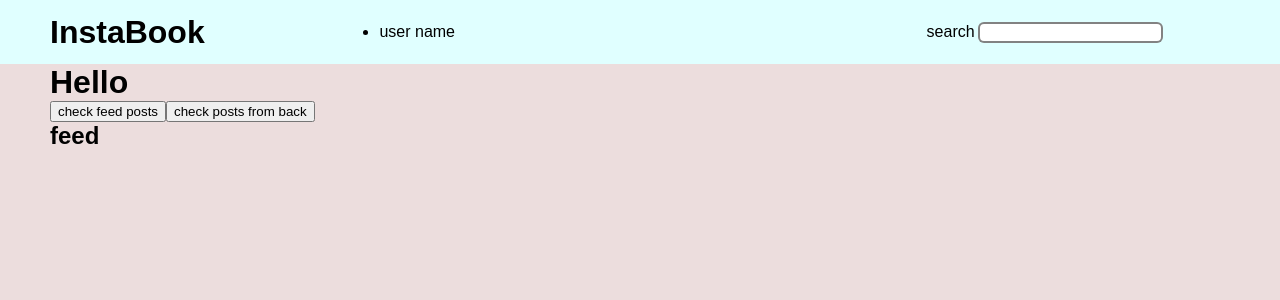
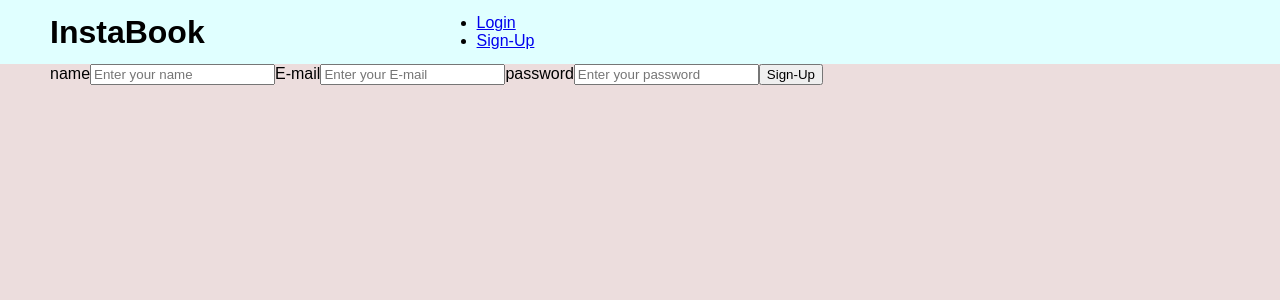
Before and after one commit to Almogbb/InstaBook---WiP, a React (Create React App) app: page /signup in a window 1280 px wide. Shown: the top 300 px of the page. Built offline with nearby package versions, Linux system fonts and the light colour scheme; no server answers.

Commit message:
createUser and guestUser

```diff
--- a/package.json
+++ b/package.json
@@ -11,6 +11,7 @@
     "react": "^18.2.0",
     "react-dom": "^18.2.0",
     "react-redux": "^8.0.2",
+    "react-router-dom": "^6.3.0",
     "react-scripts": "5.0.1",
     "web-vitals": "^2.1.4"
   },
--- a/src/App.js
+++ b/src/App.js
@@ -1,22 +1,22 @@
 import { useEffect } from 'react';
 import { useDispatch, useSelector } from 'react-redux';
+import { Route, Routes } from 'react-router-dom';
+
 import { feedService } from './services/feed-service';
-
 import { feedSliceAction } from './store/feed-slice';
+import { userAction } from './store/user-actions';
 
 import MainHeader from './components/MainHeader';
 import Feed from './views/Feed';
+import Home from './views/Home';
+import Login from './views/Login';
+import Signup from './views/Signup';
 
 import './index.css';
 
 function App() {
   const dispatch = useDispatch();
   const feedPosts = useSelector((state) => state.feed.posts);
-
-  // const test = {
-  //   post: 1,
-  //   user: 2,
-  // };
 
   function testing() {
     console.log(feedPosts);
@@ -27,18 +27,23 @@ function App() {
     console.log(postsFromBack);
   }
 
-  // useEffect(() => {
-  //   dispatch(feedSliceAction.getPosts(test));
-  // }, [dispatch]);
+  useEffect(() => {
+    console.log('s');
+    dispatch(userAction.getUsers());
+  }, [dispatch]);
 
   return (
     <div>
       <MainHeader />
       <main className='main-layout'>
-        <h1>Hello</h1>
-        <button onClick={testing}>check feed posts</button>
-        <button onClick={getFromBack}>check posts from back</button>
-        <Feed />
+        {/* <button onClick={testing}>check feed posts</button>
+        <button onClick={getFromBack}>check posts from back</button> */}
+        <Routes>
+          <Route path='/' element={<Home />} />
+          <Route path='/feed' element={<Feed />} />
+          <Route path='/login' element={<Login />} />
+          <Route path='/signup' element={<Signup />} />
+        </Routes>
       </main>
     </div>
   );
--- a/src/components/MainHeader.js
+++ b/src/components/MainHeader.js
@@ -1,24 +1,39 @@
-import React from 'react';
+import { Fragment } from 'react';
+import { useSelector } from 'react-redux';
+import { NavLink } from 'react-router-dom';
 
 import './MainHeader.scss';
 
-function mainHeader() {
+function MainHeader() {
+  const loggedInUser = useSelector((state) => state.users.loggedInUser);
+
   return (
     <header className='main-header flex-center'>
       <div className='header-layout flex-center'>
         <h1 className='logo'>InstaBook</h1>
+
         <nav>
           <ul>
-            <li>user name</li>
+            {loggedInUser && <li>user name</li>}
+            {!loggedInUser && (
+              <Fragment>
+                <li>
+                  <NavLink to='/login'>Login</NavLink>
+                </li>
+                <li>
+                  <NavLink to='/signup'>Sign-Up</NavLink>
+                </li>
+              </Fragment>
+            )}
           </ul>
         </nav>
-        <div className='main-filter flex-center'>
+        {/* <div className='main-filter flex-center'>
           <label htmlFor='search'>search</label>
           <input className='search-input' name='search' type='text' />
-        </div>
+        </div> */}
       </div>
     </header>
   );
 }
 
-export default mainHeader;
+export default MainHeader;
--- a/src/index.js
+++ b/src/index.js
@@ -1,6 +1,7 @@
 import React from 'react';
 import ReactDOM from 'react-dom/client';
 import { Provider } from 'react-redux';
+import { BrowserRouter } from 'react-router-dom';
 
 import './index.css';
 import App from './App';
@@ -8,9 +9,11 @@ import store from './store';
 
 const root = ReactDOM.createRoot(document.getElementById('root'));
 root.render(
-  <React.StrictMode>
+  <BrowserRouter>
     <Provider store={store}>
-      <App />
+      <React.StrictMode>
+        <App />
+      </React.StrictMode>
     </Provider>
-  </React.StrictMode>
+  </BrowserRouter>
 );
--- /dev/null
+++ b/src/services/user-service.js
@@ -0,0 +1,48 @@
+import { httpService } from './http.service';
+
+export const userService = {
+  getGuestUser,
+  createUser,
+  getUsers,
+};
+
+async function getGuestUser() {
+  const guestUser = _createGuestUser();
+  const loggedGuestUser = await httpService.post('auth/users', guestUser);
+  return loggedGuestUser;
+}
+
+async function getUsers() {
+  const users = await httpService.get('auth/users');
+  return users;
+}
+
+async function createUser(user) {
+  const savedUser = await httpService.post('auth/signup', user);
+  console.log('user service front', savedUser);
+  return savedUser;
+}
+
+function _createGuestUser() {
+  let guestUser = {
+    _id: 'g101',
+    name: 'Guest' + Math.floor(Math.random() * 100),
+    email: 'randomMail@gmail.com',
+    posts: [
+      {
+        _id: 'p001',
+        title: 'Weekend Vibes',
+        content: 'Finally i can smell the weekend',
+        createdAt: 1648368189547,
+      },
+      {
+        _id: 'p002',
+        title: 'Vacation!!!!!!!!!!!!!!!!!!!!!',
+        content: 'Me and my gf at Greece',
+        createdAt: 1648368158945,
+      },
+    ],
+  };
+
+  return guestUser;
+}
--- /dev/null
+++ b/src/store/user-actions.js
@@ -0,0 +1,26 @@
+import { userService } from '../services/user-service';
+import { usersSliceActions } from './user-slice';
+
+function getUsers() {
+  return async function getUsersThunk(dispatch) {
+    const users = await userService.getUsers();
+    console.log('why this is working twice on load??');
+    dispatch(usersSliceActions.setUsers(users));
+  };
+}
+
+function createUser(user) {
+  return async function createUserThunk(dispatch) {
+    console.log('w');
+    // console.log('user from thunk', user);
+    const savedUser = await userService.createUser(user);
+    console.log('saved user after backend', savedUser);
+    //after i get user - i dispatch
+    // dispatch(usersSlice.actions.setUsers(savedUser));
+  };
+}
+
+export const userAction = {
+  createUser,
+  getUsers,
+};
--- a/src/store/user-slice.js
+++ b/src/store/user-slice.js
@@ -8,7 +8,14 @@ const initalUsersState = {
 const usersSlice = createSlice({
   name: 'users',
   initialState: initalUsersState,
-  reducers: {},
+  reducers: {
+    setLoggedInUser(state, action) {
+      state.loggedInUser = action.payload;
+    },
+    setUsers(state, action) {
+      state.users = action.payload;
+    },
+  },
 });
 
 export const usersSliceActions = usersSlice.actions;
--- a/src/views/Feed.js
+++ b/src/views/Feed.js
@@ -1,15 +1,20 @@
 import { useSelector } from 'react-redux';
 
 function Feed() {
-  const feedPosts = useSelector((state) => state.feed);
+  const loggedUser = useSelector((state) => state.users.loggedInUser);
+  const users = useSelector((state) => state.users.users);
 
   function check() {
-    console.log(feedPosts);
+    console.log(loggedUser);
+    console.log(loggedUser.name);
+    console.log('users', users);
   }
+
   return (
     <section>
       <h1>feed</h1>
-      <p></p>
+      <p>{`Hello ${loggedUser.name}`}</p>
+      <button onClick={check}>check logged in user</button>
     </section>
   );
 }
--- /dev/null
+++ b/src/views/Home.js
@@ -0,0 +1,27 @@
+import { useDispatch } from 'react-redux';
+import { useNavigate } from 'react-router-dom';
+
+import { usersSliceActions } from '../store/user-slice';
+import { userService } from '../services/user-service';
+
+function Home() {
+  const dispatch = useDispatch();
+  const navigate = useNavigate();
+
+  async function guestUserHandler() {
+    const guestUser = await userService.getGuestUser();
+    console.log('guestUser', guestUser);
+    dispatch(usersSliceActions.setLoggedInUser(guestUser));
+    navigate('/feed');
+  }
+
+  return (
+    <section>
+      <div>
+        <button onClick={guestUserHandler}>Continue as a guest</button>
+      </div>
+    </section>
+  );
+}
+
+export default Home;
--- /dev/null
+++ b/src/views/Login.js
@@ -0,0 +1,35 @@
+import { useRef } from 'react';
+
+function Login() {
+  const emailInputRef = useRef();
+  const passwordInputRef = useRef();
+
+  function onLoginHandler(e) {
+    e.preventDefault();
+    // pass the email and password inputs to store
+  }
+
+  return (
+    <section>
+      <form onSubmit={onLoginHandler}>
+        <label htmlFor='email'>E-mail</label>
+        <input
+          name='email'
+          type='email'
+          ref={emailInputRef}
+          placeholder='Enter your E-mail'
+        />
+        <label htmlFor='password'>password</label>
+        <input
+          name='password'
+          type='password'
+          ref={passwordInputRef}
+          placeholder='Enter your password'
+        />
+        <button>Login</button>
+      </form>
+    </section>
+  );
+}
+
+export default Login;
--- /dev/null
+++ b/src/views/Signup.js
@@ -0,0 +1,61 @@
+import { useRef } from 'react';
+import { useDispatch } from 'react-redux';
+import { useNavigate } from 'react-router-dom';
+
+import { usersSliceActions } from '../store/user-slice';
+import { userAction } from '../store/user-actions';
+
+function Signup() {
+  const dispatch = useDispatch();
+  const navigate = useNavigate();
+
+  const nameInputRef = useRef();
+  const emailInputRef = useRef();
+  const passwordInputRef = useRef();
+
+  async function onSignupHandler(e) {
+    e.preventDefault();
+    const user = {
+      name: nameInputRef.current.value,
+      email: emailInputRef.current.value,
+      password: passwordInputRef.current.value,
+      createdAt: JSON.stringify(Date.now()),
+    };
+    console.log('user', user);
+    // dispatch(usersSliceActions.createUser(user));
+    await dispatch(userAction.createUser(user));
+    // navigate('/login');
+    navigate('/feed');
+  }
+
+  return (
+    <section>
+      <form onSubmit={onSignupHandler}>
+        <label htmlFor='name'>name</label>
+        <input
+          name='name'
+          type='text'
+          ref={nameInputRef}
+          placeholder='Enter your name'
+        />
+        <label htmlFor='email'>E-mail</label>
+        <input
+          name='email'
+          type='email'
+          ref={emailInputRef}
+          placeholder='Enter your E-mail'
+        />
+        <label htmlFor='password'>password</label>
+        <input
+          name='password'
+          type='password'
+          ref={passwordInputRef}
+          placeholder='Enter your password'
+        />
+        <button>Sign-Up</button>
+      </form>
+    </section>
+  );
+}
+
+export default Signup;
```
Also changed, not shown: 1 other file (tests, documents, lock files or other folders).
